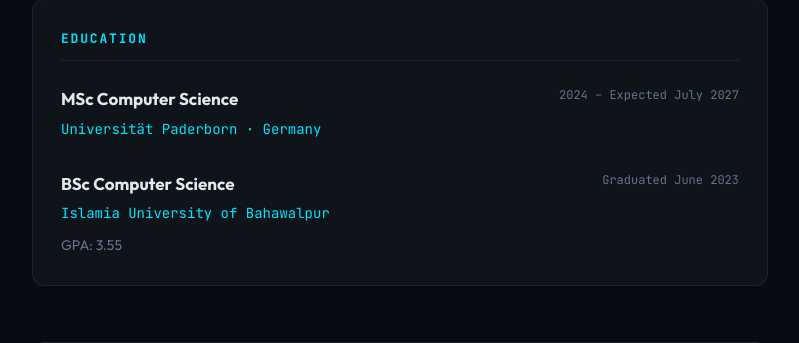
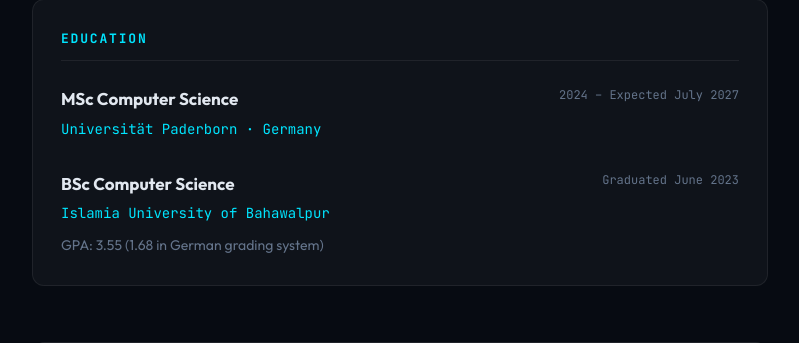
Before and after one commit to SaimiAh/saim-portfolio, a Django app: page /resume/ in a window 1280 px wide. Shown: the part 1520-1863 px from the top of the page, without its empty margins (240-1039 px from the left). Run offline with Django 4.2, Linux system fonts and the light colour scheme.

Commit message:
Added my cgpa.

```diff
--- a/portfolio/templates/portfolio/resume.html
+++ b/portfolio/templates/portfolio/resume.html
@@ -125,7 +125,7 @@
         <div class="resume-row-left">
           <h3>BSc Computer Science</h3>
           <div class="org">Islamia University of Bahawalpur</div>
-          <p class="desc">GPA: 3.55</p>
+          <p class="desc">GPA: 3.55 (1.68 in German grading system)</p>
         </div>
         <div class="resume-row-right">Graduated June 2023</div>
       </div>
```
